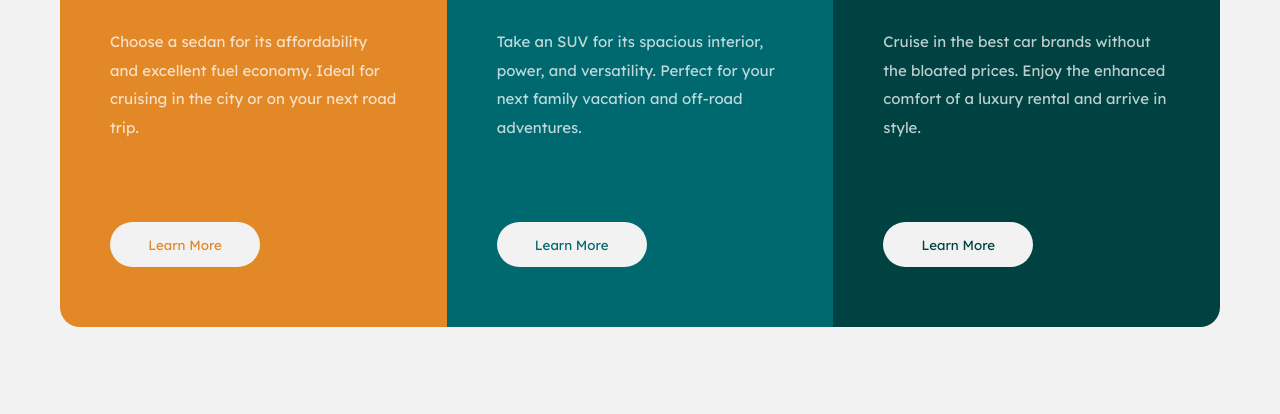
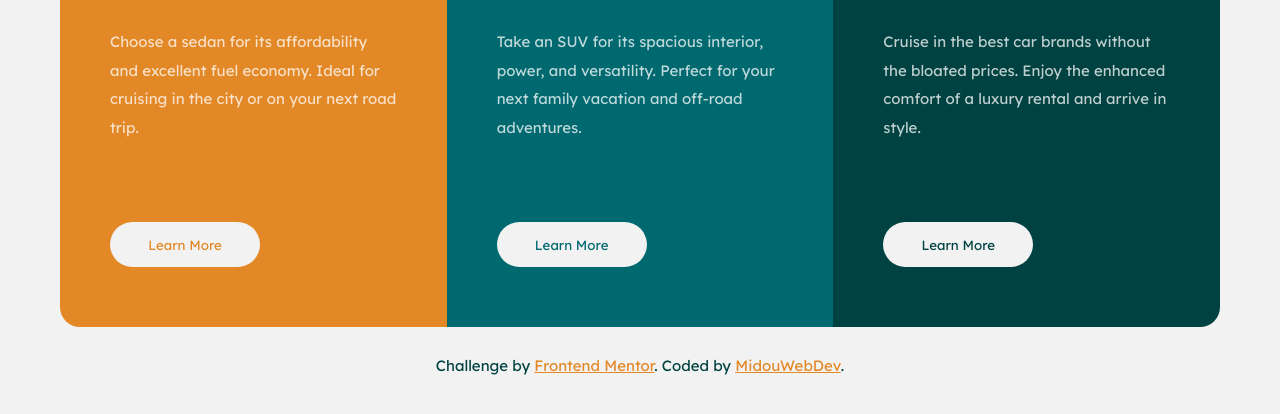
Before and after one commit to MidouWebDev/Frontend-Mentor-Challenges, a plain HTML site: page 3-column-preview-card-component-main/index.html in a window 1280 px wide. Shown: the part 264-678 px from the top of the page. Drawn offline with Linux system fonts and the light colour scheme.

Commit message:
Add the attribution section
in HUDDLE Landing Page and 3 Column Cards

```diff
--- a/3-column-preview-card-component-main/index.html
+++ b/3-column-preview-card-component-main/index.html
@@ -32,5 +32,11 @@
       <button>Learn More</button>
     </div>
   </main>
+  <footer>
+    <p class="attribution">
+      Challenge by <a class="fem" href="https://www.frontendmentor.io?ref=challenge" target="_blank">Frontend Mentor</a>.
+      Coded by <a class="me" href="https://github.com/MidouWebDev">MidouWebDev</a>.
+    </p>
+  </footer>
 </body>
 </html>
--- a/3-column-preview-card-component-main/style.css
+++ b/3-column-preview-card-component-main/style.css
@@ -111,3 +111,18 @@ img, h2, p, button {
         border-radius: 0 0 20px 20px;
     }
 }
+
+footer {
+    font-family: 'Lexend Deca', sans-serif;
+    text-align: center;
+}
+
+.attribution {
+    margin-top: -35px;
+    color: var(--very-dark-cyan);
+}
+
+
+.fem, .me {
+    color: var(--bright-orange);
+}
--- a/huddle-landing-page-with-single-introductory-section-master/style.css
+++ b/huddle-landing-page-with-single-introductory-section-master/style.css
@@ -95,18 +95,17 @@ button:hover {
 
 /* Not Responsive Yet */
 
-/* @media screen and (max-width:425px) {
-    .left {
-        flex: 50%;
-    }
-    .hero {
-        width: 220%;
-    }
-    .right {
-        flex: 50%;
-        margin-top: 250px;
-    }
-    h1 {
-        text-align: center;
-    }
-} */
+footer {
+    font-family: 'Poppins', sans-serif;
+    margin-left: 50px;
+}
+
+.attribution {
+    margin-top: -20px;
+    color: white;
+}
+
+
+.fem, .me {
+    color: var(--magenta);
+}
```
Also changed, not shown: huddle-landing-page-with-single-introductory-section-master/index.html (+4 -4 lines).
